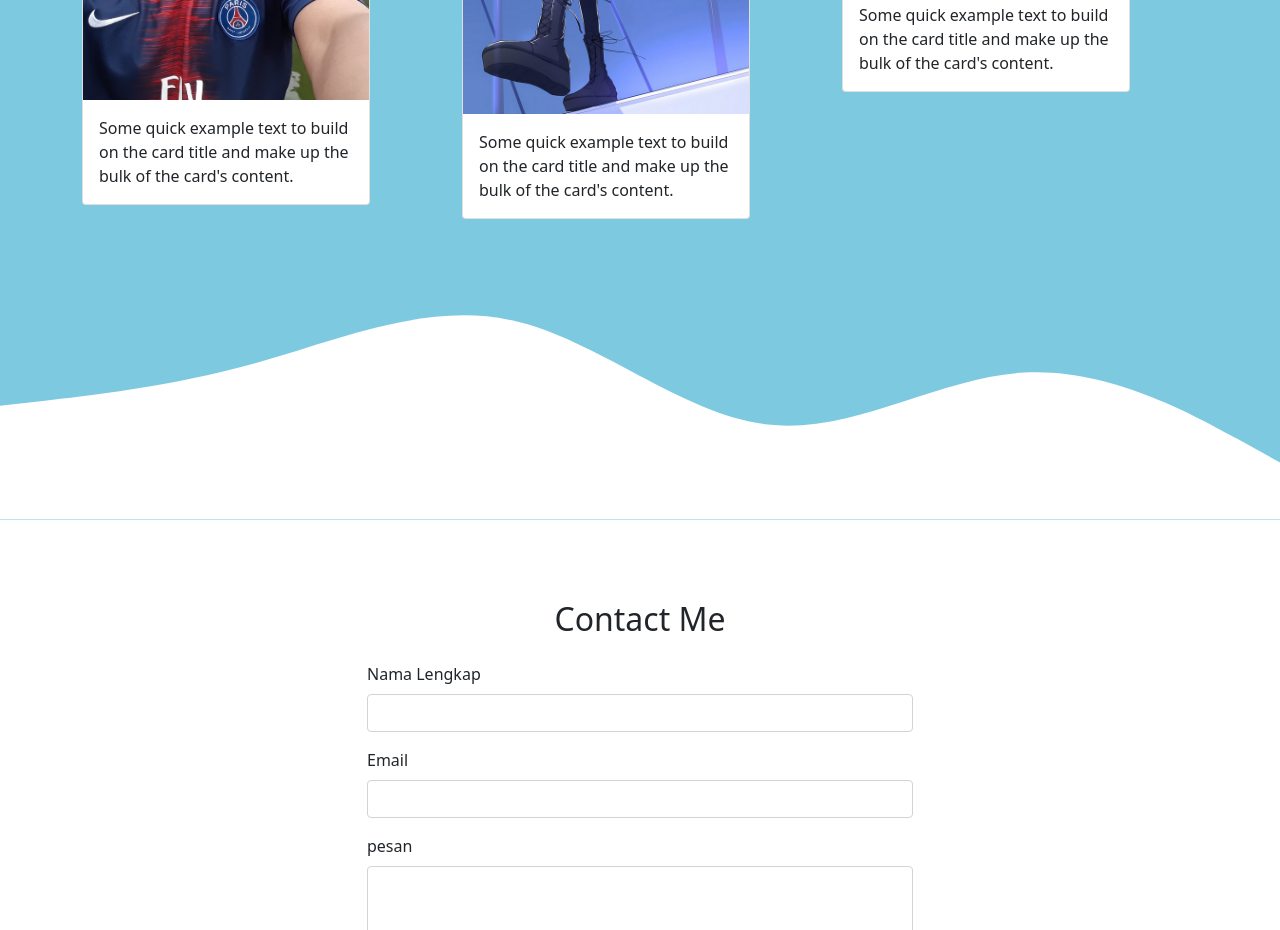
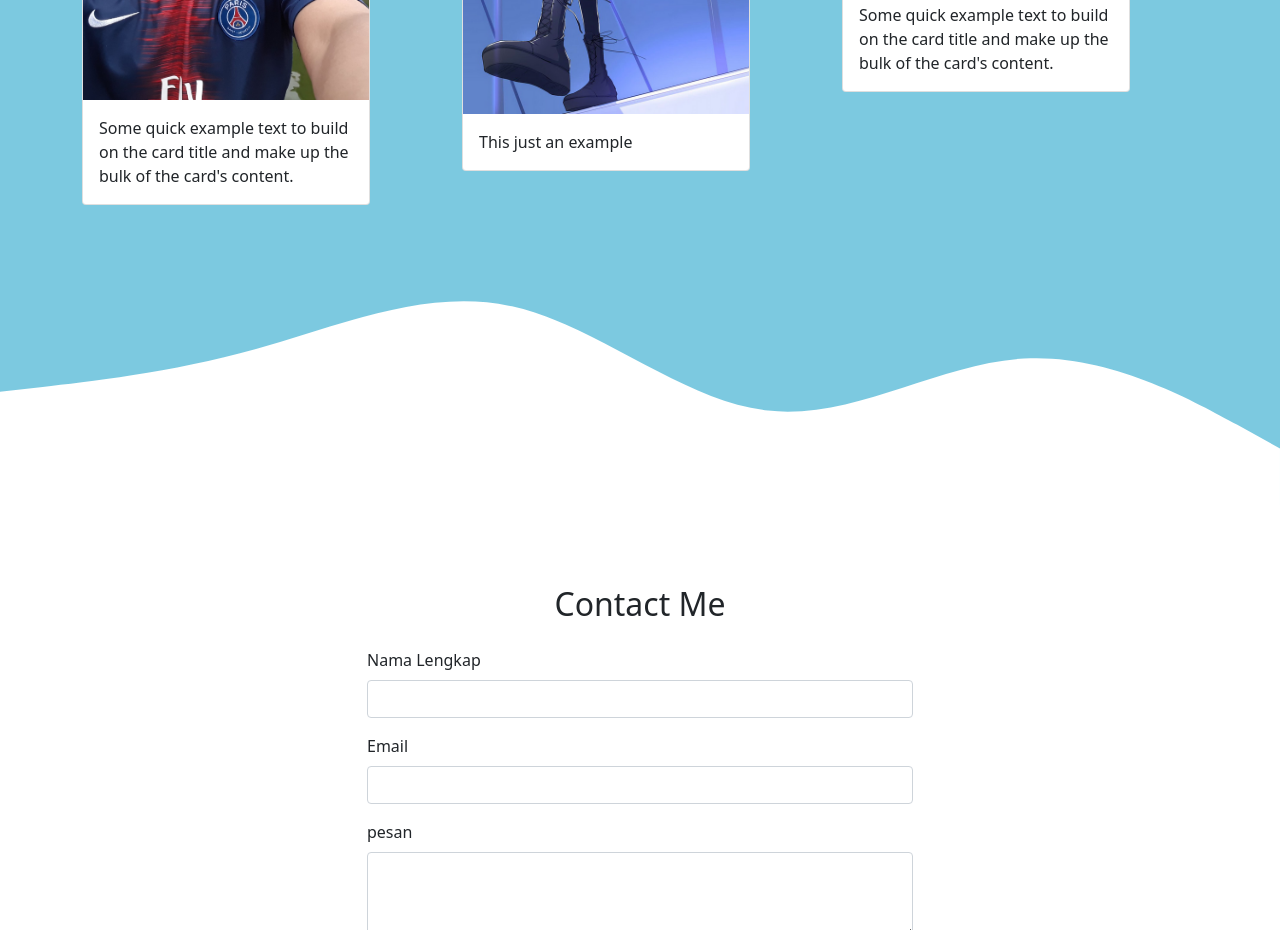
Before and after one commit to gunzind/danuindralistanto.github.io, a plain HTML site: page index.html in a window 1280 px wide. Shown: the part 1713-2643 px from the top of the page. Drawn offline with nearby package versions, Linux system fonts and the light colour scheme.

Commit message:
mengubah isi deskripsi di my project

```diff
--- a/index.html
+++ b/index.html
@@ -107,7 +107,7 @@
             <div class="card" style="width: 18rem">
               <img src="img/2.PNG" class="card-img-top" alt="Project1" />
               <div class="card-body">
-                <p class="card-text">Some quick example text to build on the card title and make up the bulk of the card's content.</p>
+                <p class="card-text">This just an example</p>
               </div>
             </div>
           </div>
```
